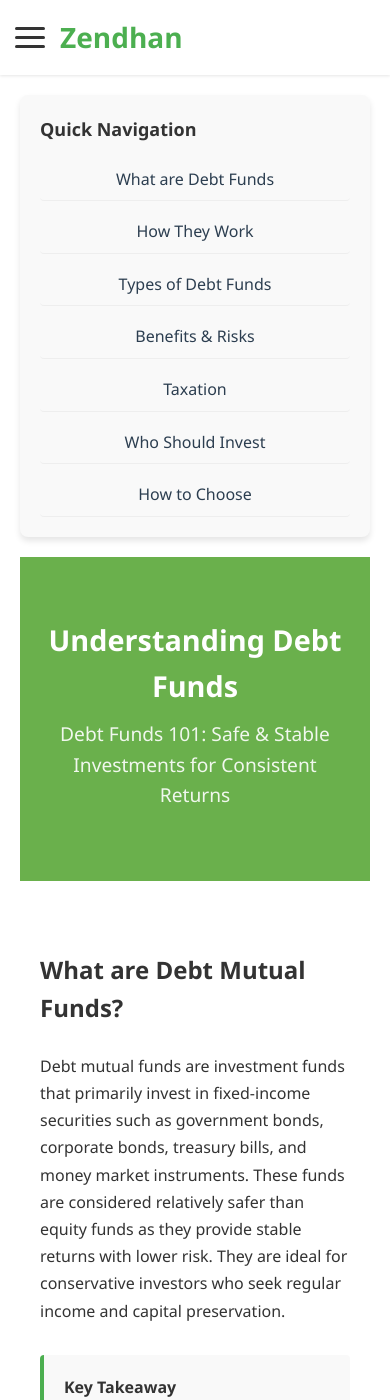
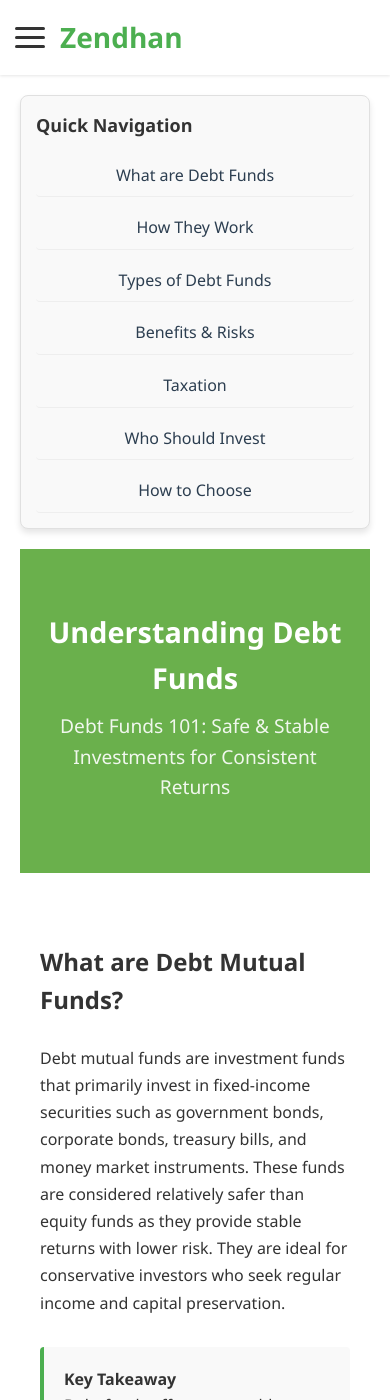
Before and after one commit to nandan11/zendhan, a Jekyll site: the page built from debt-funds.html, in a window 390 px wide and 1400 px high. Built offline with Jekyll 4.4.1, drawn with Linux system fonts in a browser that asks for light colours.

Commit message:
Update debt-funds.css

```diff
--- a/assets/css/debt-funds.css
+++ b/assets/css/debt-funds.css
@@ -309,6 +309,10 @@
     margin-right: 0;
     flex-basis: auto;
     display: block;
+    background-color: #f9f9f9; /* Make sure background color is visible */
+    z-index: 1; /* Ensure it's above other content */
+    border: 1px solid #e0e0e0; /* Add border for visibility */
+    padding: 15px; /* Add some padding */
   }
 
   .fund-details {
```
